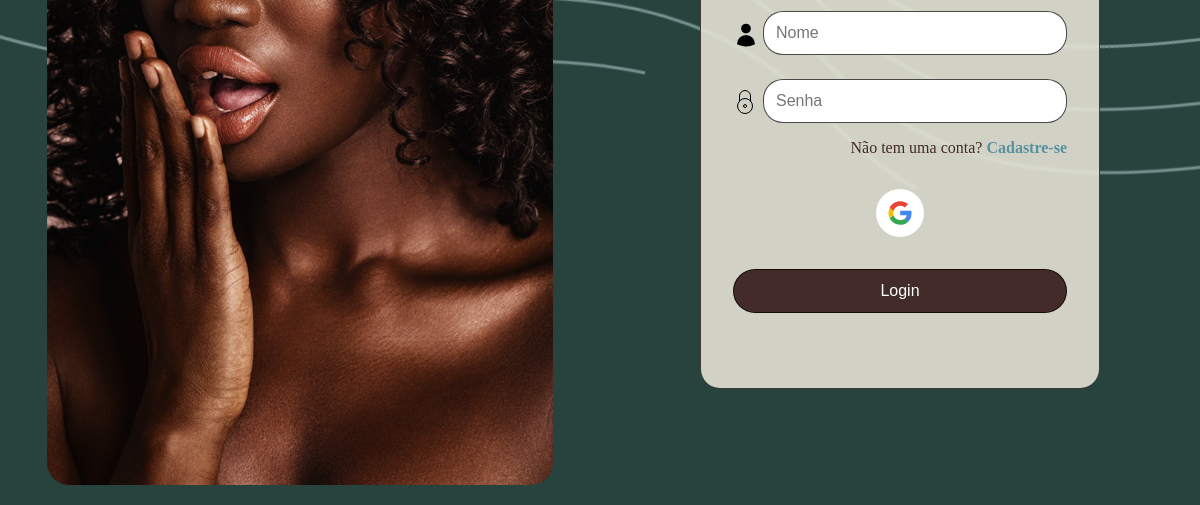
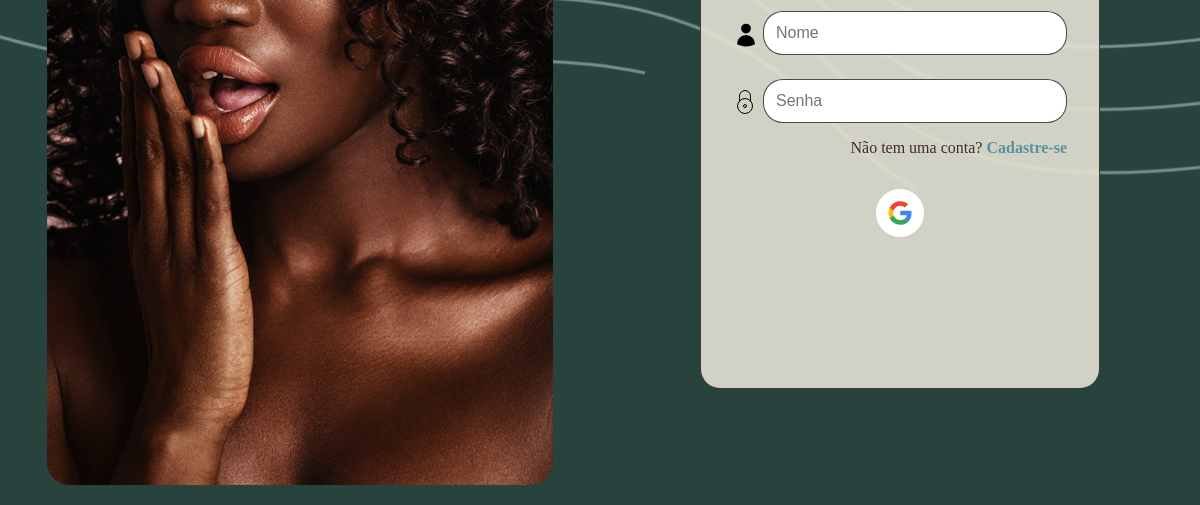
Before and after one commit to tavinn16/aurea-beauty, an Electron app: page index.html in a window 1200 px wide. Shown: the part 295-800 px from the top of the page. Drawn offline with Linux system fonts and the light colour scheme.

Commit message:
Update index.html

```diff
--- a/index.html
+++ b/index.html
@@ -66,7 +66,6 @@
                         </svg></button>
                 </div>
 
-                <button type="submit" id="btn-login">Login</button>
             </form>
         </div>
 </body>
```
